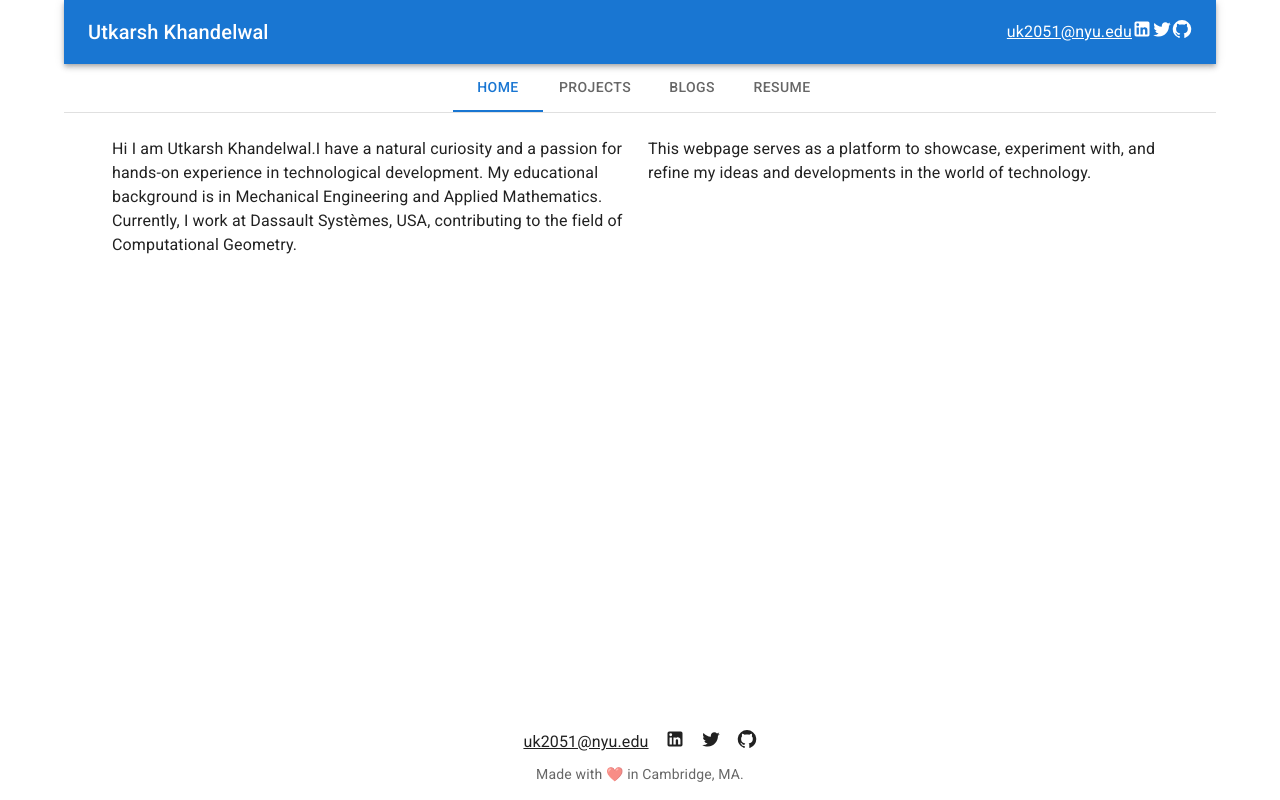
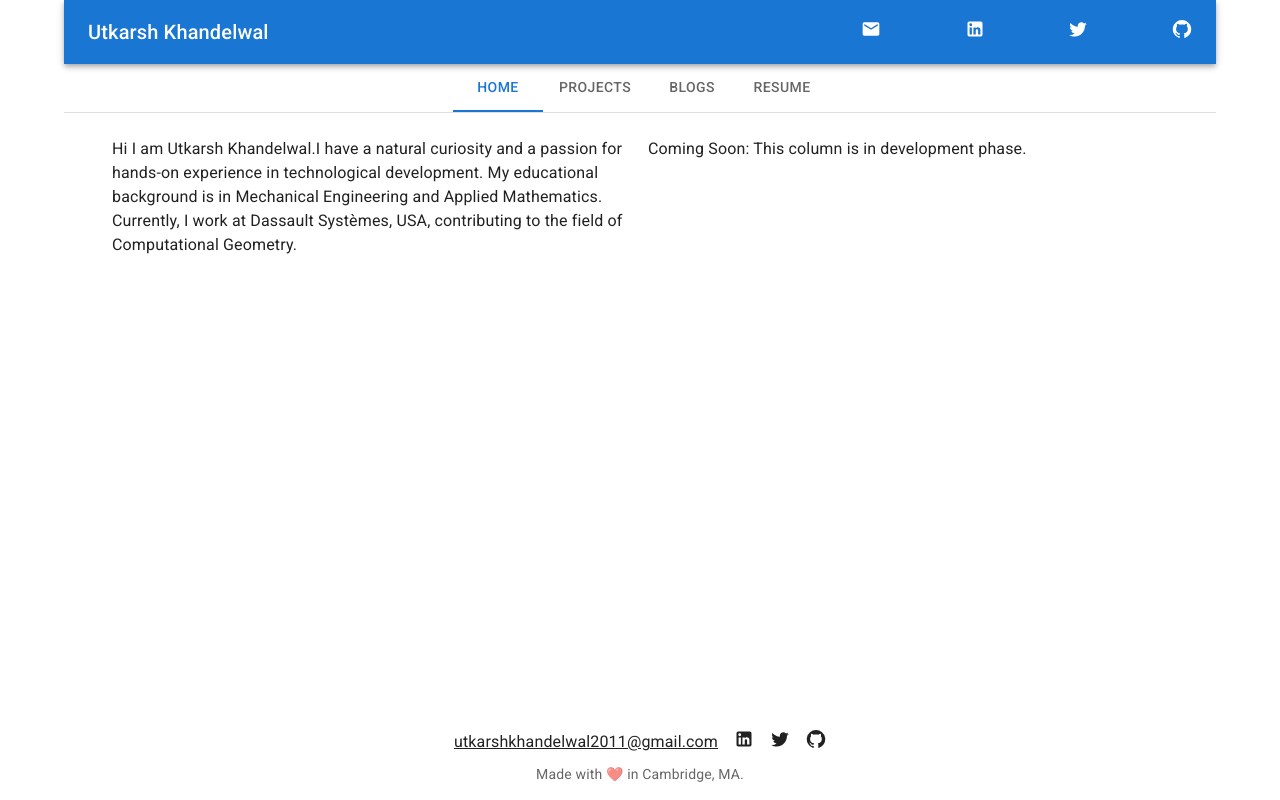
Before and after one commit to khandu-utkarsh/khandu-utkarsh.github.io, a React (Create React App) app in the folder personal-website/: page / in a window 1280 px wide. Built offline with nearby package versions, Linux system fonts and the light colour scheme.

Commit message:
Impovements in the website display

```diff
--- a/personal-website/src/App.js
+++ b/personal-website/src/App.js
@@ -10,19 +10,21 @@ import { Container } from "@mui/material";
 const footerContainer = {
   position: 'relative',
   minHeight: '100vh',
-  paddingBottom: '64px', // Adjust this value to match your footer height
+  paddingBottom: '5%', // Adjust this value to match your footer height
 }
-
 
 function App() {
   return (
     <React.Fragment>
+
        <CssBaseline />
+
         <Container style={footerContainer}>
         <Header/>
         <NavTabs/>
         <Footer/>
         </Container>
+
     </React.Fragment>
   );
 }
--- a/personal-website/src/components/footer/Footer.js
+++ b/personal-website/src/components/footer/Footer.js
@@ -17,7 +17,6 @@ const footerStyle = {
 
 function Footer() {
   return (
-    // <Container style={footerContainer}>
     <Container component="footer" maxWidth="lg" style={footerStyle}>
 
 
@@ -25,10 +24,13 @@ function Footer() {
 
 {/* Contact Info (First Line) */}
 <Grid item container xs={12} justifyContent="center" alignItems="center" spacing={2}>
-  <Grid item> <Link href="mailto:uk2051@nyu.edu" color="inherit"> uk2051@nyu.edu </Link> </Grid>
-  <Grid item> <Link href="https://www.linkedin.com/in/utkarshkhandelwal52" color="inherit" underline="none"> <LinkedIn fontSize="small" /> </Link> </Grid>
-  <Grid item> <Link href="https://twitter.com/utkarsh52" color="inherit" underline="none"> <Twitter fontSize="small" /> </Link> </Grid>
-  <Grid item> <Link href="https://github.com/khandu-utkarsh" color="inherit" underline="none"> <GitHub fontSize="small" /> </Link> </Grid>
+  <Grid item> <Link href="mailto:utkarshkhandelwal2011@gmail.com" color="inherit"> utkarshkhandelwal2011@gmail.com </Link> </Grid>
+
+  <Grid item> <Link href="https://www.linkedin.com/in/utkarshkhandelwal52" color="inherit" underline="none"><LinkedIn fontSize="small" /></Link> </Grid>
+  <Grid item> <Link href="https://twitter.com/utkarsh52" color="inherit" underline="none"><Twitter fontSize="small" /></Link></Grid>
+  <Grid item> <Link href="https://github.com/khandu-utkarsh" color="inherit" underline="none"><GitHub fontSize="small" /></Link></Grid>
+
+
 </Grid>
 
 {/* Made with Love (Second Line) */}
@@ -36,8 +38,6 @@ function Footer() {
 
 </Grid>
 </Container>
-//</Container>
-
 );
 }
 
--- a/personal-website/src/components/header/Header.js
+++ b/personal-website/src/components/header/Header.js
@@ -1,43 +1,29 @@
 import React from "react"
 import { AppBar, Toolbar, } from '@mui/material';
-import { Typography, Link, } from '@mui/material';
-import { LinkedIn, Twitter, GitHub } from '@mui/icons-material';
+import { Box, Typography, Link, } from '@mui/material';
+import {Email, LinkedIn, Twitter, GitHub } from '@mui/icons-material';
+
 function Header() {
       return (
-        <div>
-          <AppBar position="relative">
-            <Toolbar>
-                      <Typography variant="h6" style={{ flex: 1 }}>
-                        Utkarsh Khandelwal
-                      </Typography>
-                      <div style={{ display: 'flex', alignItems: 'center' }}>
+                    <Box sx={{ flexGrow: 1 }}>
+                      <AppBar position="static">
+                        <Toolbar>
+                          <Typography variant="h6" style={{ flex: 1 }}>
+                            Utkarsh Khandelwal
+                          </Typography>
 
+                          <Box sx={{ flexGrow: 1 }} />
 
-  <Link href="mailto:uk2051@nyu.edu" color="inherit">
-    uk2051@nyu.edu
-  </Link>
-  <Link
-    href="https://www.linkedin.com/in/utkarshkhandelwal52"
-    color="inherit"
-    underline="none"
-  >
-    <LinkedIn fontSize="small" />
-  </Link>
-  <Link href="https://twitter.com/utkarsh52" color="inherit" underline="none">
-    <Twitter fontSize="small" />
-  </Link>
-  <Link
-    href="https://github.com/khandu-utkarsh"
-    color="inherit"
-    underline="none"
-  >
-    <GitHub fontSize="small" />
-  </Link>
-</div>
+                          <Box sx={{ display: { xs: 'none', md: 'flex' }, justifyContent: 'space-between', width: '30%' }}>
+                            <Link href="mailto:utkarshkhandelwal2011@gmail.com" color="inherit" underline="none"><Email fontSize="small" /></Link>
+                            <Link href="https://www.linkedin.com/in/utkarshkhandelwal52" color="inherit" underline="none"><LinkedIn fontSize="small" /></Link>
+                            <Link href="https://twitter.com/utkarsh52" color="inherit" underline="none"><Twitter fontSize="small" /></Link>
+                            <Link href="https://github.com/khandu-utkarsh" color="inherit" underline="none"><GitHub fontSize="small" /></Link>
+                          </Box>
+                        </Toolbar>
+                      </AppBar>
+                    </Box>
 
-              </Toolbar>
-          </AppBar>
-        </div>
       );
 
 }
--- a/personal-website/src/components/home/Home.js
+++ b/personal-website/src/components/home/Home.js
@@ -1,5 +1,5 @@
 import React from "react"
-import { Grid, TextField, Container, Typography } from "@mui/material";
+import { Grid, Container, Typography} from "@mui/material";
 
 function Home() {
         return (
@@ -14,11 +14,13 @@ function Home() {
                     My educational background is in Mechanical Engineering and Applied Mathematics.
                     Currently, I work at Dassault Systèmes, USA, contributing to the field of Computational Geometry.
                 </Typography>
+                </Grid>
 
-                </Grid>
+
+
                 <Grid item xs={12} sm={6} component={"span"}>
                 <Typography component={'span'} align="left">
-                    This webpage serves as a platform to showcase, experiment with, and refine my ideas and developments in the world of technology.
+                    Coming Soon: This column is in development phase.
                 </Typography>
                 </Grid>
       </Grid>
```
Lines whose indentation alone changed are shown as unchanged.
